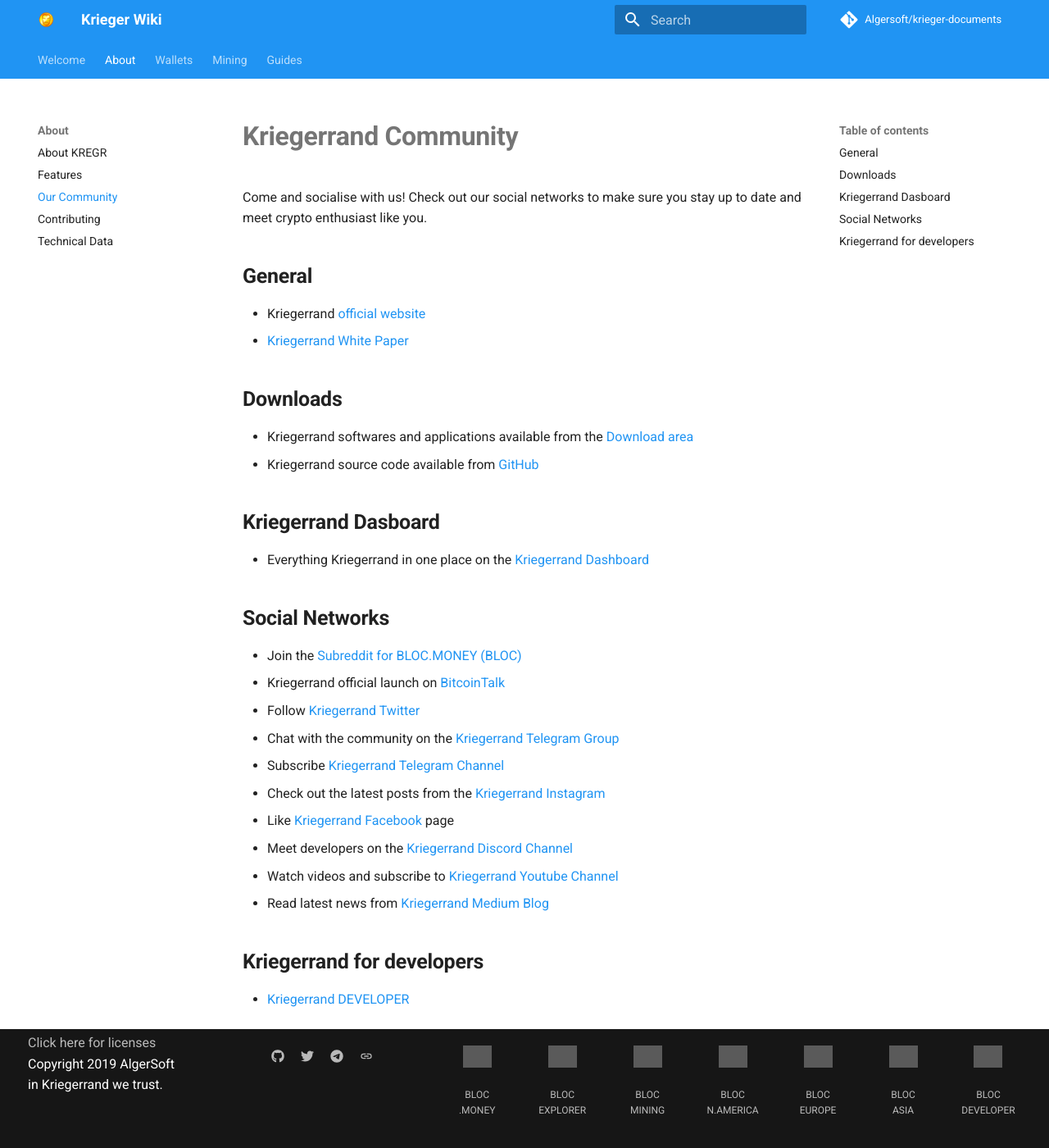
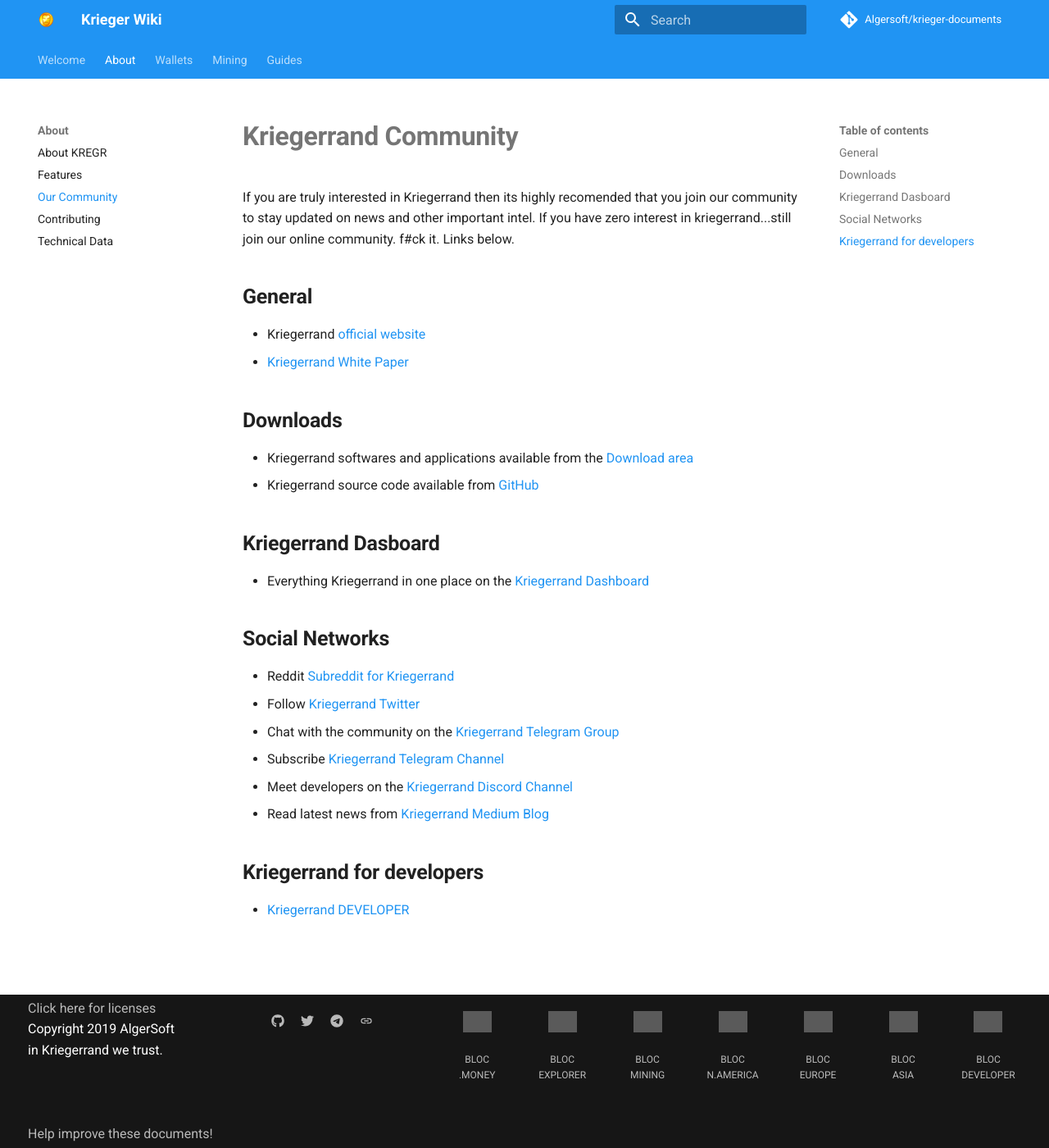
Before and after one commit to Algersoft/algersoftbible, an MkDocs documentation site: the page built from docs/about/Community.md, in a window 1280 px wide and 1400 px high. Shown: the whole window at 82% size. Built offline with MkDocs 1.6.1 and Material for MkDocs 9.7.7, drawn with Linux system fonts in a browser that asks for light colours; comment, search, counter and statistics services are not loaded.

Commit message:
Update Community.md

```diff
--- a/docs/about/Community.md
+++ b/docs/about/Community.md
@@ -1,6 +1,6 @@
 # **Kriegerrand Community**
 
-Come and socialise with us! Check out our social networks to make sure you stay up to date and meet crypto enthusiast like you.
+If you are truly interested in Kriegerrand then its highly recomended that you join our community to stay updated on news and other important intel. If you have zero interest in kriegerrand...still join our online community. f#ck it. Links below.
 
 ## **General**
 
@@ -18,16 +18,12 @@
 
 ## **Social Networks**
 
-* Join the [Subreddit for BLOC.MONEY (BLOC)](https://www.reddit.com/r/BLOC_MONEY/)
-* Kriegerrand official launch on [BitcoinTalk](https://bitcointalk.org/index.php?topic=4108831.0)
-* Follow [Kriegerrand Twitter](https://twitter.com/bloc_money)
-* Chat with the community on the [Kriegerrand Telegram Group](https://t.me/bloc_money)
-* Subscribe [Kriegerrand Telegram Channel](https://t.me/bloc_money_channel)
-* Check out the latest posts from the [Kriegerrand Instagram](https://www.instagram.com/bloc.money)
-* Like [Kriegerrand Facebook](https://www.facebook.com/Blocmoney-383098922176113) page
+* Reddit [Subreddit for Kriegerrand](https://www.reddit.com/r/DoctorKrieger)
+* Follow [Kriegerrand Twitter](https://twitter.com/kriegerrand)
+* Chat with the community on the [Kriegerrand Telegram Group](https://t.me/kriegerrand)
+* Subscribe [Kriegerrand Telegram Channel](https://t.me/DocKrieger)
 * Meet developers on the [Kriegerrand Discord Channel](https://discord.gg/5Buudya)
-* Watch videos and subscribe to [Kriegerrand Youtube Channel](https://www.youtube.com/channel/UCdvnEPWhqGtZUEx3EFBrXvA)
-* Read latest news from [Kriegerrand Medium Blog](https://medium.com/@bloc.money)
+* Read latest news from [Kriegerrand Medium Blog](https://medium.com/@DrKrieger)
 
 ## **Kriegerrand for developers**
 
```
